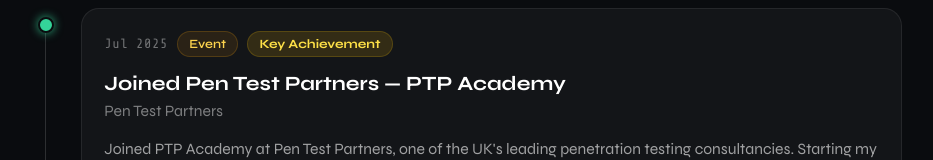
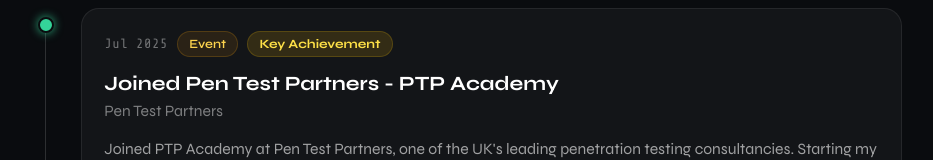
Before and after one commit to vishnu-vp140/vishnu-portfolio, a Next.js app: page /journey in a window 1280 px wide. Shown: the part 329-489 px from the top of the page, without its empty margins (170-1103 px from the left). Built offline with nearby package versions, Linux system fonts and the light colour scheme.

Commit message:
Updated Journey Page 2

```diff
--- a/src/app/journey/page.js
+++ b/src/app/journey/page.js
@@ -5,7 +5,7 @@
 const TIMELINE = [
   {
     date: "Jul 2025",type: "event",dot: "bg-emerald-400 shadow-[0_0_10px_rgba(52,211,153,0.8)]",
-    title: "Joined Pen Test Partners — PTP Academy",org: "Pen Test Partners",
+    title: "Joined Pen Test Partners - PTP Academy",org: "Pen Test Partners",
     desc: "Joined PTP Academy at Pen Test Partners, one of the UK's leading penetration testing consultancies. Starting my professional career in offensive security.",
     tags: ["Penetration Testing", "Consultancy", "PTP Academy"],highlight: true,
 },
```
